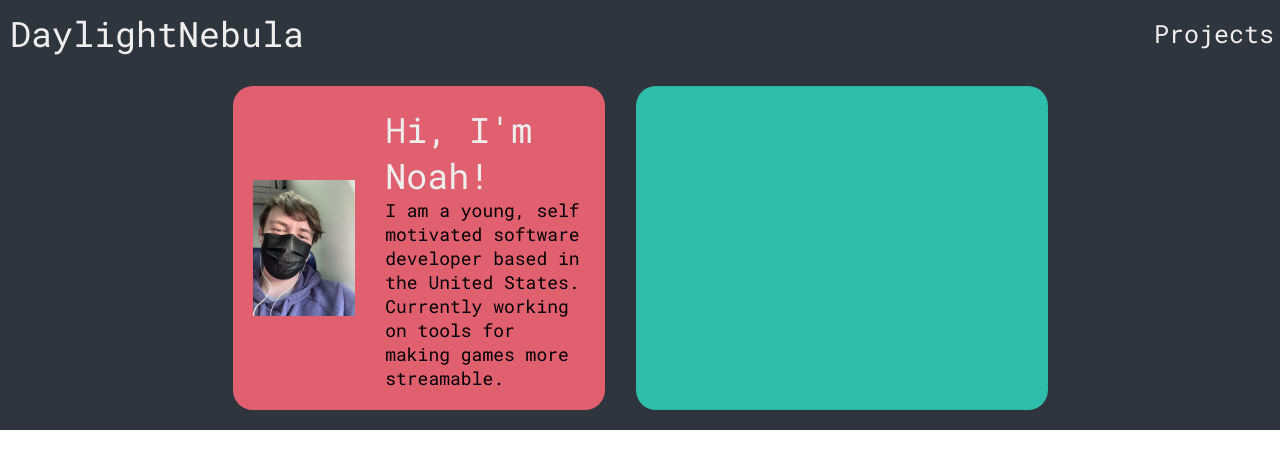
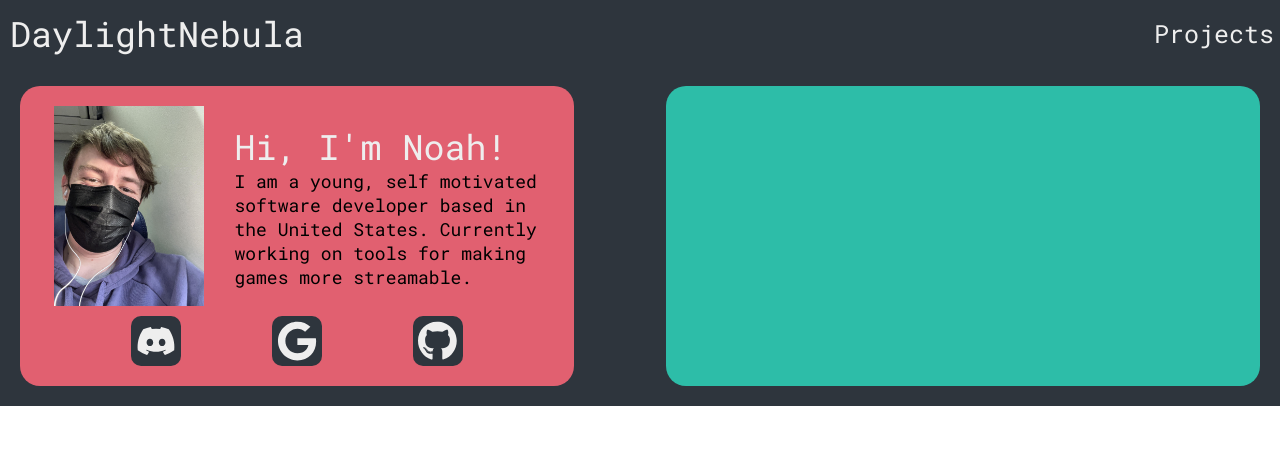
Before and after one commit to DaylightNebula/daylightnebula.github.io, a React (Create React App) app: page / in a window 1280 px wide. Shown: the top 468 px of the page. Built offline with nearby package versions, Linux system fonts and the light colour scheme.

Commit message:
Contact buttons

```diff
--- a/package.json
+++ b/package.json
@@ -3,6 +3,9 @@
   "version": "0.1.0",
   "private": true,
   "dependencies": {
+    "@fortawesome/fontawesome-svg-core": "^6.4.0",
+    "@fortawesome/free-brands-svg-icons": "^6.4.0",
+    "@fortawesome/react-fontawesome": "^0.2.0",
     "@testing-library/jest-dom": "^5.16.5",
     "@testing-library/react": "^13.4.0",
     "@testing-library/user-event": "^13.5.0",
--- a/src/cards/IntroCard.js
+++ b/src/cards/IntroCard.js
@@ -1,6 +1,8 @@
-import {Col, Container, Image, Row} from "react-bootstrap";
+import {Button, Col, Container, Image, Row} from "react-bootstrap";
 import {colors} from "../helpers/Colors";
 import me from "../pages/mainpage/me.jpg";
+import { FontAwesomeIcon } from "@fortawesome/react-fontawesome";
+import {faDiscord, faGithub, faGoogle} from "@fortawesome/free-brands-svg-icons";
 
 function Text() {
     return (
@@ -25,16 +27,73 @@ function Text() {
 }
 
 function ContactMeIcons() {
+    const discordClick = () => { console.log("TODO discord link") };
+    const gmailClick = () => { console.log("TODO gmail link") };
+    const githubClick = () => { console.log("TODO github link") };
+
     return (
-        <Container>
-            <i className="fab fa-google"></i>
+        <Container style={{
+            display: "flex",
+            justifyContent: "space-evenly",
+            paddingTop: 10
+        }} >
+            <Button style={{
+                background: colors.grays.darkgray,
+                border: "none",
+                width: 50,
+                height: 50,
+                borderRadius: 10,
+                display: "flex",
+                justifyContent: "center",
+                alignItems: "center"
+            }} onClick={discordClick} >
+                <FontAwesomeIcon icon={faDiscord} style={{
+                    width: 40,
+                    height: 40,
+                    color: colors.grays.offwhite
+                }} />
+            </Button>
+
+            <Button style={{
+                background: colors.grays.darkgray,
+                border: "none",
+                width: 50,
+                height: 50,
+                borderRadius: 10,
+                display: "flex",
+                justifyContent: "center",
+                alignItems: "center"
+            }} onClick={gmailClick} >
+                <FontAwesomeIcon icon={faGoogle} style={{
+                    width: 40,
+                    height: 40,
+                    color: colors.grays.offwhite
+                }} />
+            </Button>
+
+            <Button style={{
+                background: colors.grays.darkgray,
+                border: "none",
+                width: 50,
+                height: 50,
+                borderRadius: 10,
+                display: "flex",
+                justifyContent: "center",
+                alignItems: "center"
+            }} onClick={githubClick} >
+                <FontAwesomeIcon icon={faGithub} style={{
+                    width: 40,
+                    height: 40,
+                    color: colors.grays.offwhite
+                }} />
+            </Button>
         </Container>
     );
 }
 
 function IntroCard() {
     return (
-        <Container style={{ width: "30%" }} >
+        <Container style={{ width: 600 }} >
             <Col style={{ background: colors.primaries.red, borderRadius: 20, padding:20 }} >
                 <Row xs={6} md={4} style={{display: 'flex',
                     alignItems: 'center',
--- a/src/pages/mainpage/MainPage.js
+++ b/src/pages/mainpage/MainPage.js
@@ -13,8 +13,8 @@ function Intro() {
             justifyContent: "center"
         }} >
             <IntroCard/>
-            <Container style={{ width: "2.5%" }} />
-            <Container style={{ width: "30%", background: colors.primaries.green, borderRadius: 20, padding: 20, paddingLeft: 20 }} >
+            <Container style={{ width: 100 }} />
+            <Container style={{ width: 600, background: colors.primaries.green, borderRadius: 20, padding: 20, paddingLeft: 20 }} >
 
             </Container>
         </Container>
```
Also changed, not shown: 2 other files (tests, documents, lock files or other folders).
